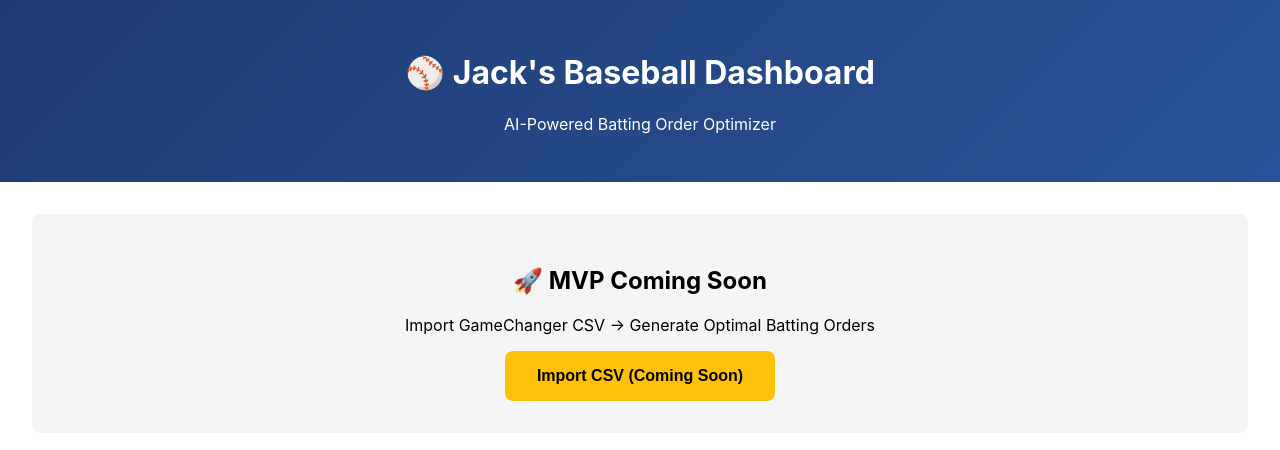
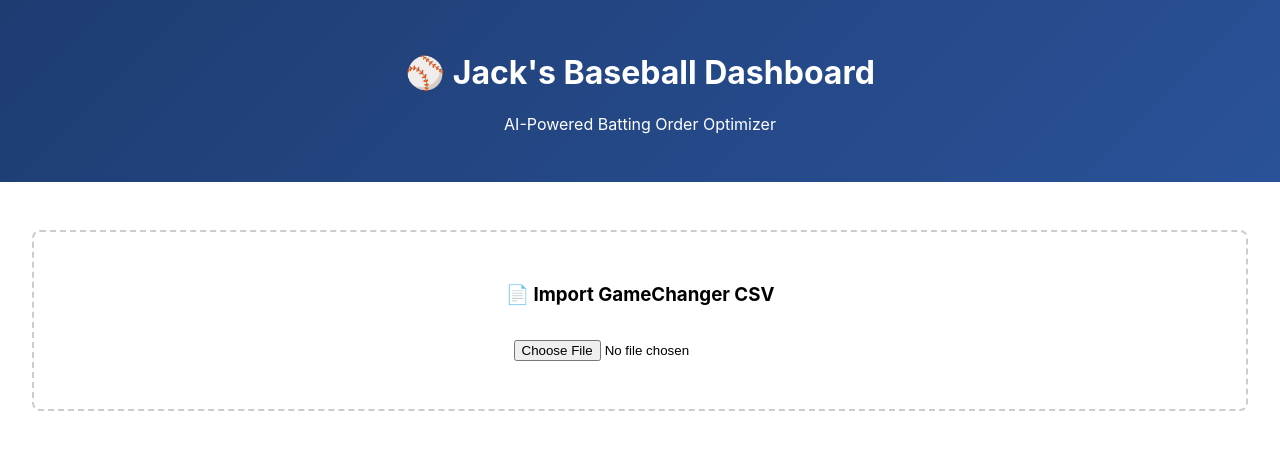
Before and after one commit to jackofearth/jacks-daseball-dashboard, a React (Create React App) app: page / in a window 1280 px wide. Shown: the top 450 px of the page. Built offline with nearby package versions, Linux system fonts and the light colour scheme.

Commit message:
Add CSV import functionality - successfully reads GameChanger files

```diff
--- a/src/App.tsx
+++ b/src/App.tsx
@@ -1,7 +1,15 @@
-import React from 'react';
+import React, { useState } from 'react';
 import './App.css';
+import { CSVImport } from './CSVImport';
 
 function App() {
+  const [csvData, setCsvData] = useState<any[]>([]);
+
+  const handleDataImported = (data: any[]) => {
+    setCsvData(data);
+    console.log('Imported data:', data);
+  };
+
   return (
     <div className="App">
       <header style={{
@@ -15,28 +23,20 @@
       </header>
 
       <main style={{ padding: '2rem' }}>
-        <div style={{
-          background: '#f5f5f5',
-          padding: '2rem',
-          borderRadius: '8px',
-          textAlign: 'center'
-        }}>
-          <h2>🚀 MVP Coming Soon</h2>
-          <p>Import GameChanger CSV → Generate Optimal Batting Orders</p>
+        <CSVImport onDataImported={handleDataImported} />
 
-          <button style={{
-            background: '#FFC107',
-            color: 'black',
-            padding: '1rem 2rem',
-            border: 'none',
+        {csvData.length > 0 && (
+          <div style={{
+            background: '#e8f5e8',
+            padding: '1rem',
             borderRadius: '8px',
-            fontSize: '16px',
-            fontWeight: 'bold',
-            cursor: 'pointer'
+            marginTop: '1rem'
           }}>
-            Import CSV (Coming Soon)
-          </button>
-        </div>
+            <h3>✅ CSV Imported Successfully!</h3>
+            <p>Found {csvData.length} rows of data</p>
+            <p>Check the browser console (F12) to see the data</p>
+          </div>
+        )}
       </main>
     </div>
   );
--- /dev/null
+++ b/src/CSVImport.tsx
@@ -0,0 +1,49 @@
+import React, { useState } from 'react';
+import Papa from 'papaparse';
+
+interface CSVImportProps {
+  onDataImported: (data: any[]) => void;
+}
+
+export const CSVImport: React.FC<CSVImportProps> = ({ onDataImported }) => {
+  const [isLoading, setIsLoading] = useState(false);
+
+  const handleFileUpload = (event: React.ChangeEvent<HTMLInputElement>) => {
+    const file = event.target.files?.[0];
+    if (!file) return;
+
+    setIsLoading(true);
+
+    Papa.parse(file, {
+      header: true,
+      complete: (result) => {
+        console.log('CSV data:', result.data);
+        onDataImported(result.data);
+        setIsLoading(false);
+      },
+      error: (error) => {
+        console.error('CSV parse error:', error);
+        setIsLoading(false);
+      }
+    });
+  };
+
+  return (
+    <div style={{
+      border: '2px dashed #ccc',
+      padding: '2rem',
+      textAlign: 'center',
+      borderRadius: '8px',
+      margin: '1rem 0'
+    }}>
+      <h3>📄 Import GameChanger CSV</h3>
+      <input
+        type="file"
+        accept=".csv"
+        onChange={handleFileUpload}
+        style={{ margin: '1rem 0' }}
+      />
+      {isLoading && <p>Loading CSV...</p>}
+    </div>
+  );
+};
```
